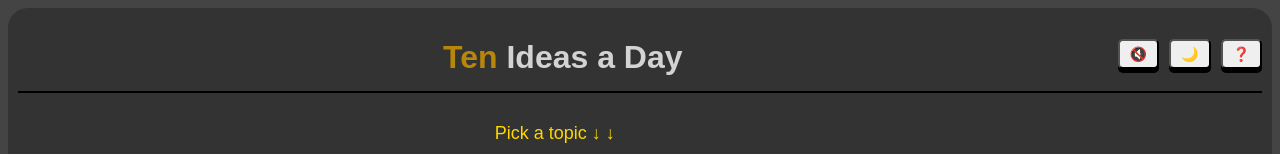
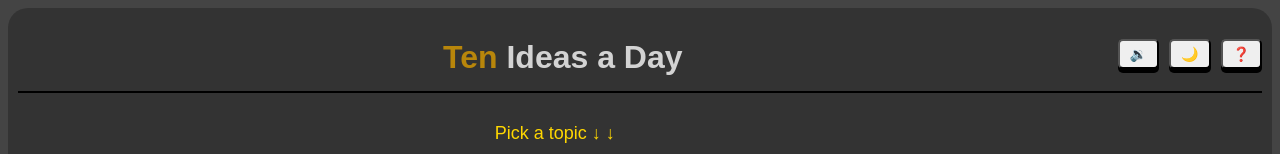
Before and after one commit to waynebeam/TenIdeasReact, a React (Vite) app: page / in a window 1280 px wide. Shown: the top 154 px of the page. Built offline with nearby package versions, Linux system fonts and the light colour scheme.

Commit message:
is muted defaults to empty string (aka muted is false so sound plays by default

```diff
--- a/src/Components/IdeasList.jsx
+++ b/src/Components/IdeasList.jsx
@@ -11,7 +11,7 @@ function loadArchive() {
 
 function loadIsMuted() {
   let isMuted = localStorage.getItem("isMuted");
-  return isMuted ??= "false";
+  return isMuted ??= "";
 }
 
 
```
